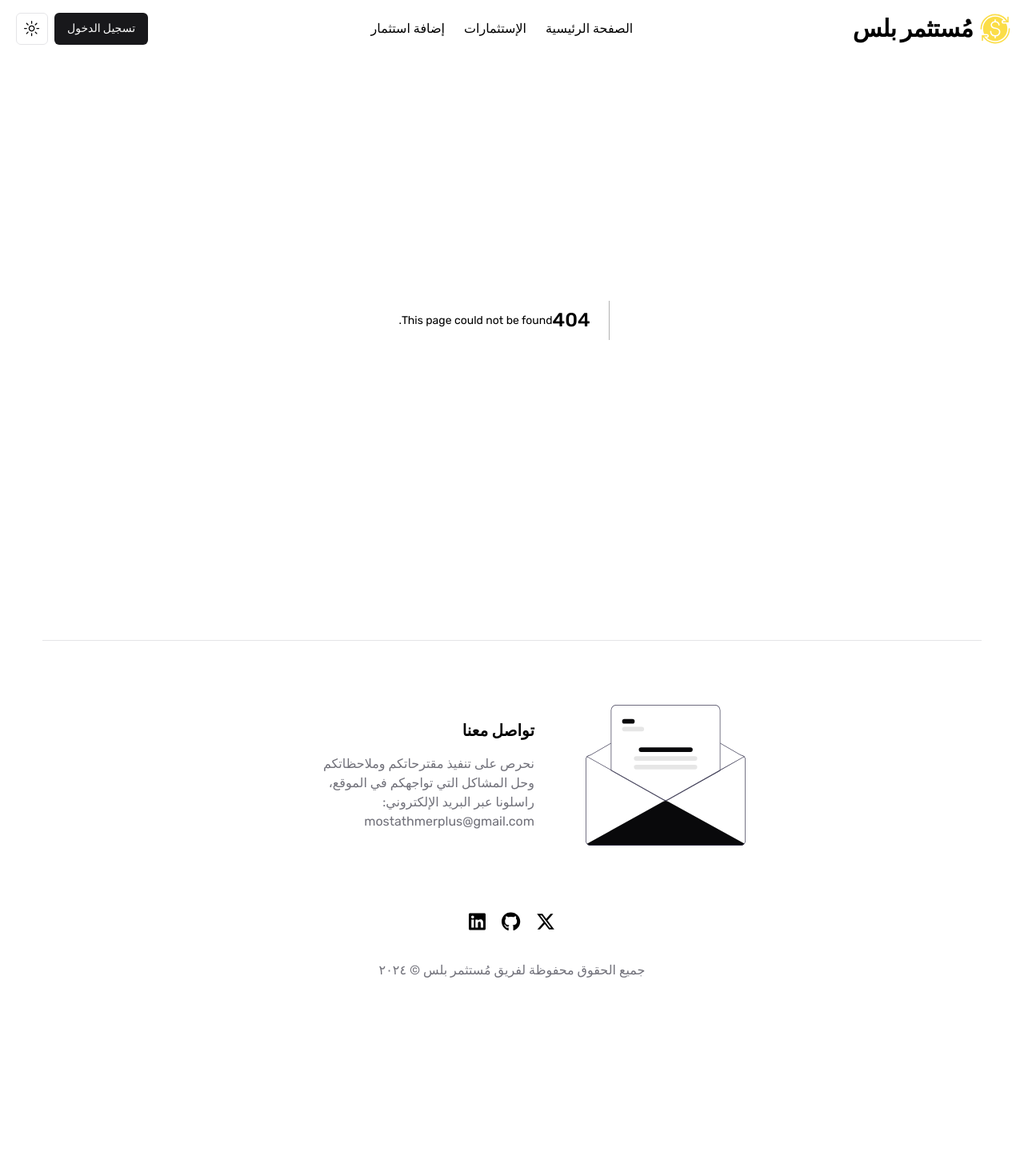
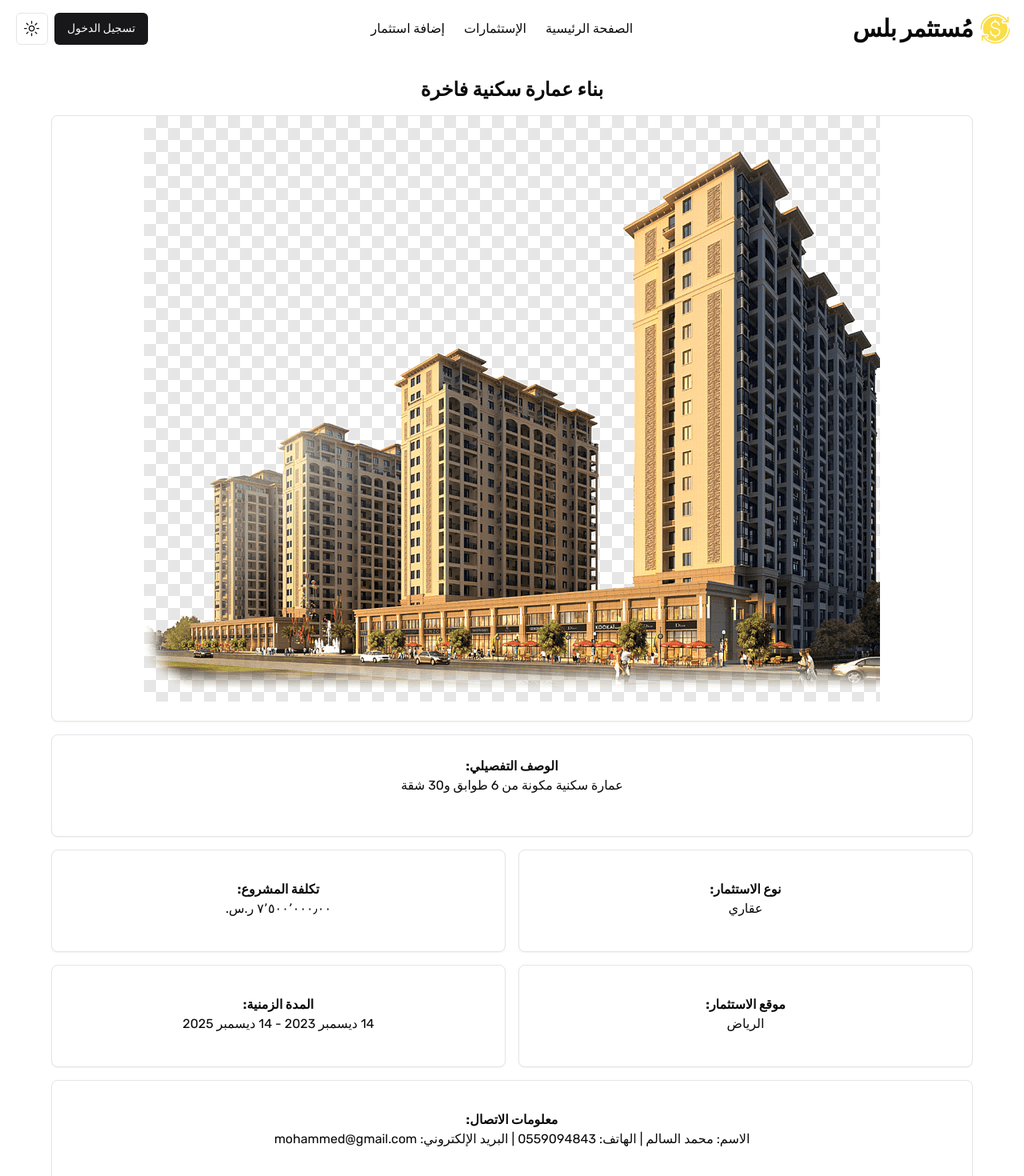
Before and after one commit to HassanAlabdulal/Mostathmer-plus, a Next.js app: page /try-to-solve in a window 1280 px wide. Before the commit this address had no page. Shown: the top 1470 px of the page at 80% size. Before the commit the page ends 1281 px from the top, so only its background shows below. Built offline with nearby package versions, Linux system fonts and the light colour scheme.

Commit message:
enhance: try to solve the style issue

```diff
--- /dev/null
+++ b/app/try-to-solve/page.tsx
@@ -0,0 +1,128 @@
+"use client";
+
+import React, { useState, useEffect } from 'react';
+import {
+  Card,
+  CardContent,
+  CardHeader,
+  CardTitle,
+  CardDescription,
+} from "@/components/ui/card";
+
+// Mock data for the opportunity
+export default function ShowOpportunity() {
+    // Initialize state with an empty object or with initial values
+    const [opportunityData, setOpportunityData] = useState({
+      opportunityTitle: '',
+      detailedDescription: '',
+      investmentType: '',
+      projectValue: 0,
+      projectDate: '',
+      investmentLocation: '',
+      contactDetails: '',
+      projectImageUrl: '',
+    });
+
+    useEffect(() => {
+      // This is where you would fetch data from your database
+      // For now, I'm using a mock object to simulate fetched data
+      const mockDataFromDatabase = {
+        opportunityTitle: 'بناء عمارة سكنية فاخرة',
+        detailedDescription: 'عمارة سكنية مكونة من 6 طوابق و30 شقة',
+        investmentType: 'عقاري',
+        projectValue: 7500000,
+        projectDate: '14 ديسمبر 2023 - 14 ديسمبر 2025',
+        investmentLocation: 'الرياض',
+        contactDetails: 'الاسم: محمد السالم | الهاتف: 0559094843 | البريد الإلكتروني: mohammed@gmail.com',
+        projectImageUrl: '/assets/photo.png',
+      };
+
+      // Simulate setting state with data fetched from a database
+      setOpportunityData(mockDataFromDatabase);
+    }, []);
+
+    // Destructure the opportunityData object for easier access to its properties
+    const {
+      opportunityTitle,
+      detailedDescription,
+      investmentType,
+      projectValue,
+      projectDate,
+      investmentLocation,
+      contactDetails,
+      projectImageUrl,
+    } = opportunityData;
+
+  // Format project value as currency
+  const formattedProjectValue = new Intl.NumberFormat('ar-SA', { style: 'currency', currency: 'SAR' }).format(projectValue);
+
+  return (
+    <div className="p-8">
+      <div className="max-w-6xl mx-auto">
+        {/* Main Image and Title */}
+        <div className="mt-16 ">
+          <h2 className="text-center text-2xl font-semibold my-4">{opportunityTitle}</h2>
+        </div>
+
+        {/* Cards Section */}
+        <div className="grid grid-cols-1 md:grid-cols-2 gap-4">
+
+        {/* Card for Project Image */}
+        <Card className="flex items-center justify-center hover:bg-[#f1f1f1] dark:hover:bg-[#27272a] min-h-[300px] col-span-1 md:col-span-2">
+        <CardContent>
+        <img
+        src={projectImageUrl}
+        alt="Project"
+        className="w-full h-auto"
+        />
+
+        </CardContent>
+        </Card>
+
+          {/* Card for Detailed Description */}
+          <Card className="flex items-center justify-center hover:bg-[#f1f1f1] dark:hover:bg-[#27272a] h-32 col-span-1 md:col-span-2">
+            <CardContent>
+              <p className="text-center"><strong>الوصف التفصيلي:</strong> <br />  {detailedDescription}</p>
+            </CardContent>
+          </Card>
+
+          {/* Card for Investment Type */}
+          <Card className="flex items-center justify-center hover:bg-[#f1f1f1] dark:hover:bg-[#27272a] h-32">
+            <CardContent>
+              <p className="text-center mt-5"><strong>نوع الاستثمار:</strong> <br />  {investmentType}</p>
+            </CardContent>
+          </Card>
+
+          {/* Card for Project Value */}
+          <Card className="flex items-center justify-center hover:bg-[#f1f1f1] dark:hover:bg-[#27272a] h-32">
+            <CardContent>
+              <p className="text-center mt-5"><strong>تكلفة المشروع:</strong> <br /> {formattedProjectValue}</p>
+            </CardContent>
+          </Card>
+
+
+          {/* Card for Investment Location */}
+          <Card className="flex items-center justify-center hover:bg-[#f1f1f1] dark:hover:bg-[#27272a] h-32">
+            <CardContent>
+              <p className="text-center mt-5"><strong>موقع الاستثمار:</strong> <br />  {investmentLocation}</p>
+            </CardContent>
+          </Card>
+
+        {/* Card for Project Value */}
+        <Card className="flex items-center justify-center hover:bg-[#f1f1f1] dark:hover:bg-[#27272a] h-32">
+            <CardContent>
+              <p className="text-center mt-5"><strong>المدة الزمنية:</strong> <br />  {projectDate}</p>
+            </CardContent>
+          </Card>
+
+          {/* Card for Contact Details */}
+          <Card className="flex items-center justify-center hover:bg-[#f1f1f1] dark:hover:bg-[#27272a] h-32 col-span-1 md:col-span-2">
+            <CardContent>
+              <p className="text-center mt-5"><strong>معلومات الاتصال:</strong> <br />  {contactDetails}</p>
+            </CardContent>
+          </Card>
+        </div>
+      </div>
+    </div>
+  );
+}
```
